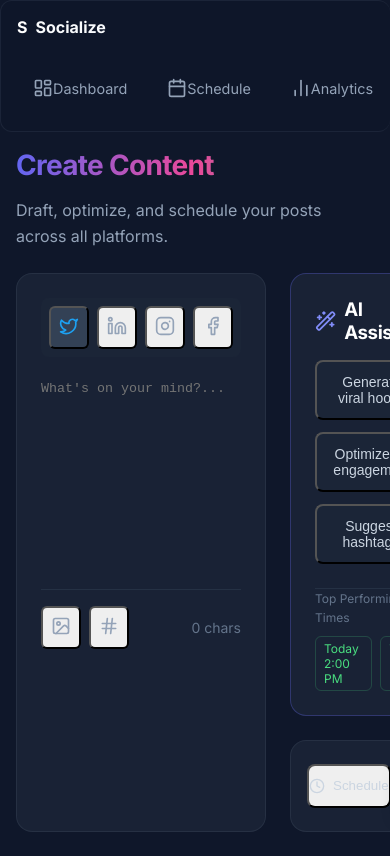
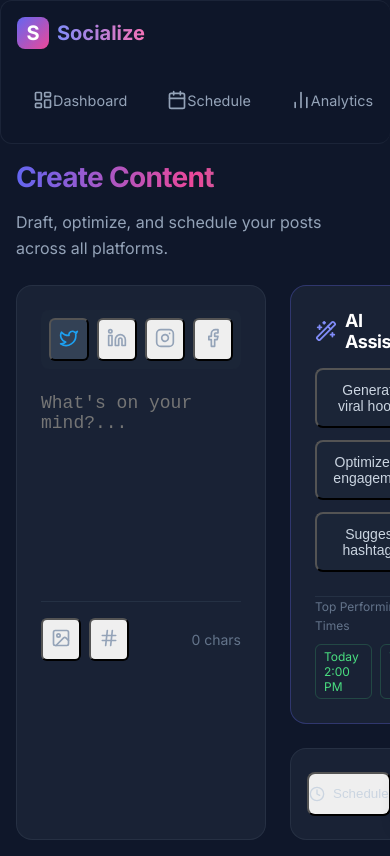
Before and after one commit to parthshinge/Socialize, a Next.js app: page /create in a window 390 px wide. Built offline with nearby package versions, Linux system fonts and the light colour scheme.

Commit message:
Enhance responsiveness and fix CSS utility gaps

```diff
--- a/src/app/globals.css
+++ b/src/app/globals.css
@@ -5,6 +5,9 @@
   --primary-hover: #4f46e5;
   --secondary: #ec4899;
   --accent: #14b8a6;
+  --success: #10b981;
+  --warning: #f59e0b;
+  --error: #ef4444;
   --surface: rgba(30, 41, 59, 0.7);
   --surface-hover: rgba(51, 65, 85, 0.8);
   --border: rgba(148, 163, 184, 0.1);
@@ -221,6 +224,18 @@ p {
   font-size: 0.75rem;
 }
 
+.text-lg {
+  font-size: 1.125rem;
+}
+
+.text-xl {
+  font-size: 1.25rem;
+}
+
+.text-2xl {
+  font-size: 1.5rem;
+}
+
 .font-bold {
   font-weight: bold;
 }
@@ -302,6 +317,10 @@ p {
   padding: 0.5rem;
 }
 
+.p-2\.5 {
+  padding: 0.625rem;
+}
+
 .p-3 {
   padding: 0.75rem;
 }
@@ -312,6 +331,10 @@ p {
 
 .p-6 {
   padding: 1.5rem;
+}
+
+.p-8 {
+  padding: 2rem;
 }
 
 .px-2 {
@@ -461,6 +484,24 @@ p {
 
 .text-slate-500 {
   color: #64748b;
+}
+
+.text-center {
+  text-align: center;
+}
+
+.cursor-pointer {
+  cursor: pointer;
+}
+
+.bg-clip-text {
+  -webkit-background-clip: text;
+  background-clip: text;
+}
+
+.text-transparent {
+  -webkit-text-fill-color: transparent;
+  color: transparent;
 }
 
 .text-indigo-400 {
@@ -662,6 +703,10 @@ textarea:focus {
   box-shadow: 0 0 10px rgba(99, 102, 241, 0.5);
 }
 
+.duration-300 {
+  transition-duration: 300ms;
+}
+
 /* Dimensions */
 .h-1 {
   height: 0.25rem;
@@ -675,6 +720,22 @@ textarea:focus {
   width: 1.5rem;
 }
 
+.w-8 {
+  width: 2rem;
+}
+
+.h-8 {
+  height: 2rem;
+}
+
+.w-10 {
+  width: 2.5rem;
+}
+
+.h-10 {
+  height: 2.5rem;
+}
+
 /* Borders */
 .border-slate-700\/50 {
   border-color: rgba(51, 65, 85, 0.5);
@@ -682,6 +743,33 @@ textarea:focus {
 
 .border-green-500\/20 {
   border-color: rgba(74, 222, 128, 0.2);
+}
+
+/* Gradients */
+.bg-gradient-to-br {
+  background-image: linear-gradient(to bottom right, var(--tw-gradient-stops));
+}
+
+.bg-gradient-to-r {
+  background-image: linear-gradient(to right, var(--tw-gradient-stops));
+}
+
+.from-indigo-400 {
+  --tw-gradient-from: #818cf8;
+  --tw-gradient-stops: var(--tw-gradient-from), var(--tw-gradient-to, rgba(129, 140, 248, 0));
+}
+
+.from-indigo-500 {
+  --tw-gradient-from: #6366f1;
+  --tw-gradient-stops: var(--tw-gradient-from), var(--tw-gradient-to, rgba(99, 102, 241, 0));
+}
+
+.to-pink-400 {
+  --tw-gradient-to: #f472b6;
+}
+
+.to-pink-500 {
+  --tw-gradient-to: #ec4899;
 }
 
 /* Responsive Styles */
@@ -698,8 +786,9 @@ textarea:focus {
   }
 
   .grid-cols-4,
-  .grid-cols-3 {
-    grid-template-columns: repeat(2, 1fr);
+  .grid-cols-3,
+  .grid-cols-2 {
+    grid-template-columns: 1fr;
   }
 }
 
--- a/src/app/page.tsx
+++ b/src/app/page.tsx
@@ -89,7 +89,7 @@ export default async function Home() {
                     className="w-full bg-indigo-500/20 rounded-t-sm relative group-hover:bg-indigo-500/40 transition-all duration-300"
                     style={{ height: `${heightPct}%` }}
                   >
-                    <div className="absolute top-0 w-full h-1 bg-indigo-500 shadow-[0_0_10px_rgba(99,102,241,0.5)]"></div>
+                    <div className="absolute top-0 w-full h-1 bg-indigo-500 shadow-indigo-glow"></div>
                   </div>
                 </div>
               );
```
